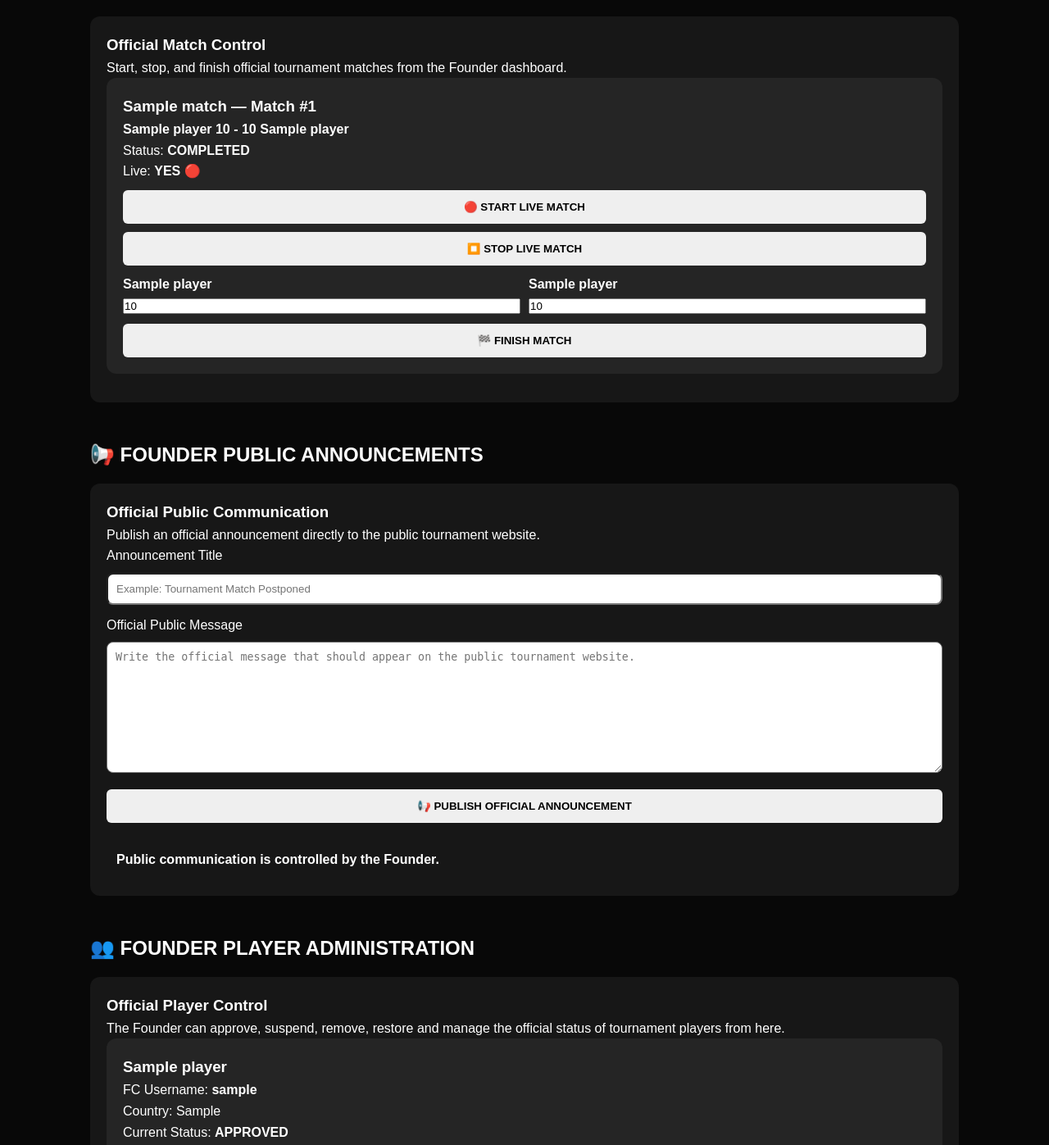
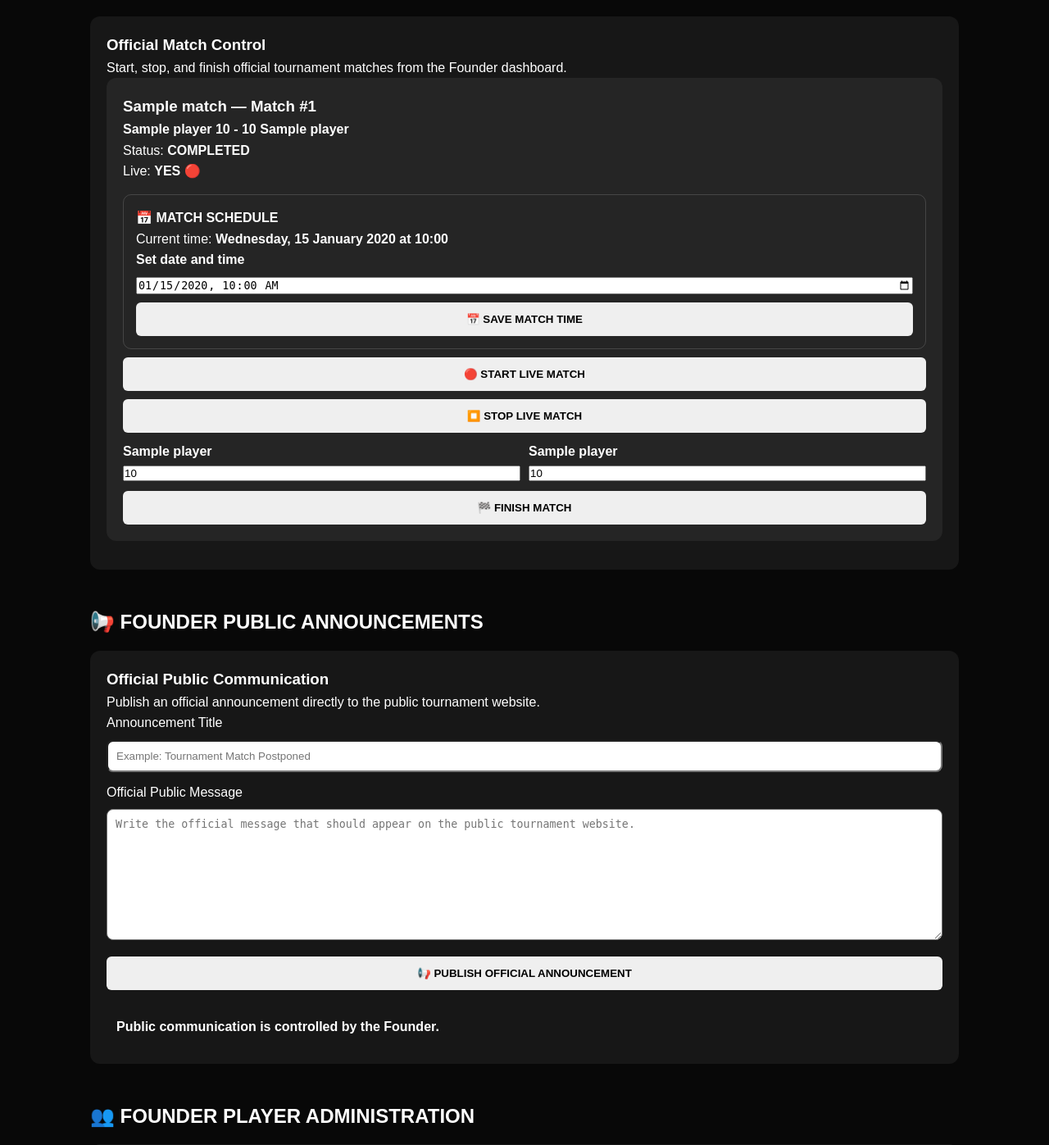
Before and after one commit to aminatorlorch13-a11y/AminationEsports, a Flask app: page /admin/dashboard in a window 1280 px wide. Shown: the part 4386-5783 px from the top of the page at 82% size. Run offline with Flask 3, Linux system fonts and the light colour scheme; a user stored in the database is signed in; tables that the repository leaves empty hold one stand-in row (values such as "Sample post").

Commit message:
Add founder match scheduling

```diff
--- a/app.py
+++ b/app.py
@@ -1779,6 +1779,42 @@ def founder_public_announcement():
         url_for("admin_dashboard")
     )
 
+# ============================================================
+# FOUNDER — MATCH SCHEDULING
+# ============================================================
+
+@app.route(
+    "/admin/founder/match/<int:match_id>/schedule",
+    methods=["POST"]
+)
+def founder_schedule_match(match_id):
+
+    access = founder_required()
+    if access:
+        return access
+
+    match = Match.query.get_or_404(match_id)
+
+    scheduled_time = request.form.get(
+        "scheduled_time",
+        ""
+    ).strip()
+
+    if not scheduled_time:
+        return "A match date and time are required.", 400
+
+    try:
+        match.scheduled_time = datetime.fromisoformat(
+            scheduled_time
+        )
+    except ValueError:
+        return "Invalid match date/time.", 400
+
+    db.session.commit()
+
+    return redirect(
+        url_for("admin_dashboard")
+    )
 
 
 # ============================================================
--- a/templates/admin/dashboard.html
+++ b/templates/admin/dashboard.html
@@ -1328,6 +1328,78 @@
                                 {% endif %}
                             </strong>
                         </p>
+
+<!-- MATCH SCHEDULING -->
+
+<div style="
+    margin-top:15px;
+    padding:15px;
+    border:1px solid rgba(255,255,255,0.15);
+    border-radius:10px;
+">
+
+    <h4>
+        📅 MATCH SCHEDULE
+    </h4>
+
+    {% if match.scheduled_time %}
+        <p>
+            Current time:
+            <strong>
+                {{ match.scheduled_time.strftime('%A, %d %B %Y at %H:%M') }}
+            </strong>
+        </p>
+    {% else %}
+        <p>
+            <strong>Not scheduled yet.</strong>
+        </p>
+    {% endif %}
+
+    <form
+        method="POST"
+        action="{{ url_for(
+            'founder_schedule_match',
+            match_id=match.id
+        ) }}"
+    >
+
+        <label>
+            <strong>
+                Set date and time
+            </strong>
+        </label>
+
+        <input
+            type="datetime-local"
+            name="scheduled_time"
+            {% if match.scheduled_time %}
+                value="{{ match.scheduled_time.strftime('%Y-%m-%dT%H:%M') }}"
+            {% endif %}
+            required
+            style="
+                width:100%;
+                box-sizing:border-box;
+                margin-top:8px;
+                margin-bottom:10px;
+            "
+        >
+
+        <button
+            type="submit"
+            class="button"
+            style="
+                border:none;
+                cursor:pointer;
+                width:100%;
+            "
+        >
+            📅 SAVE MATCH TIME
+        </button>
+
+    </form>
+
+</div>
+
                           <!-- START LIVE MATCH -->
 
                           <form
```
